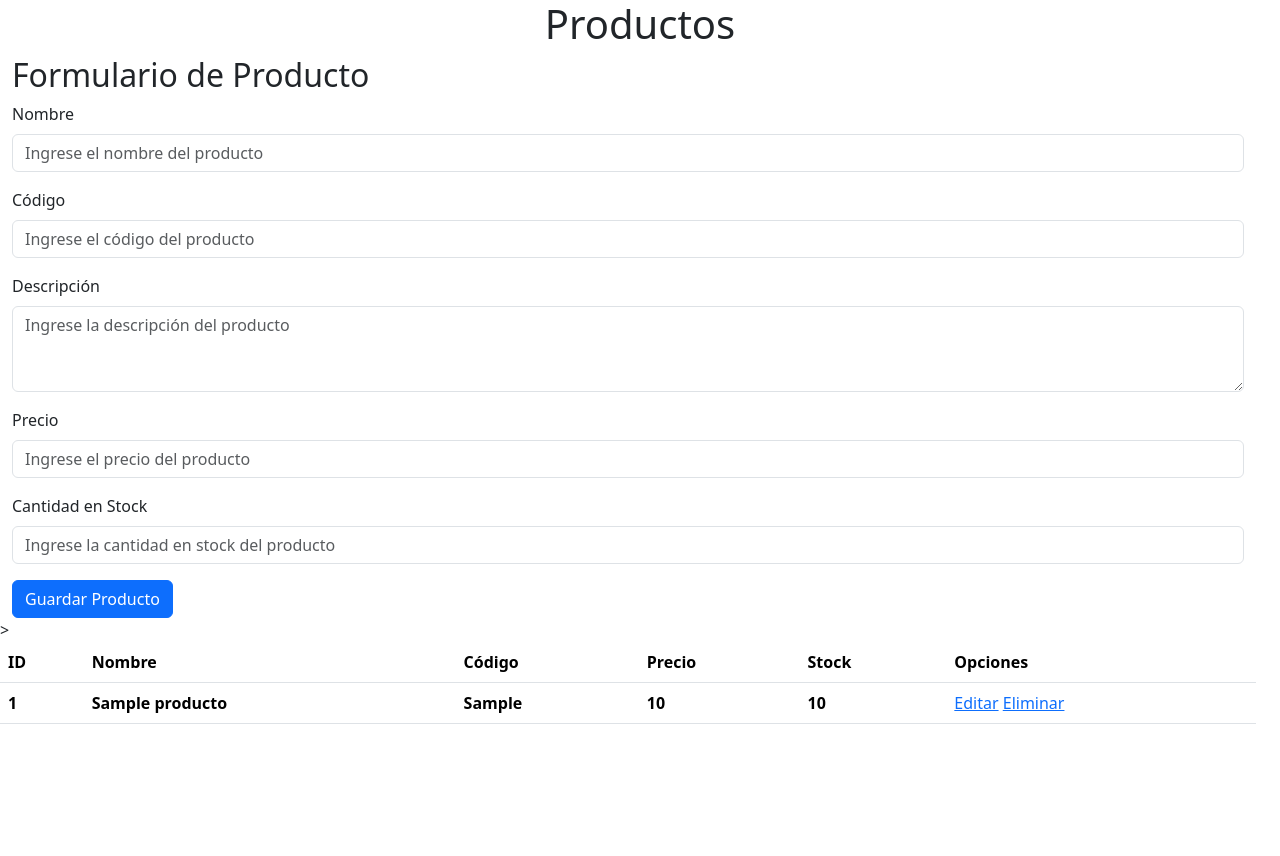
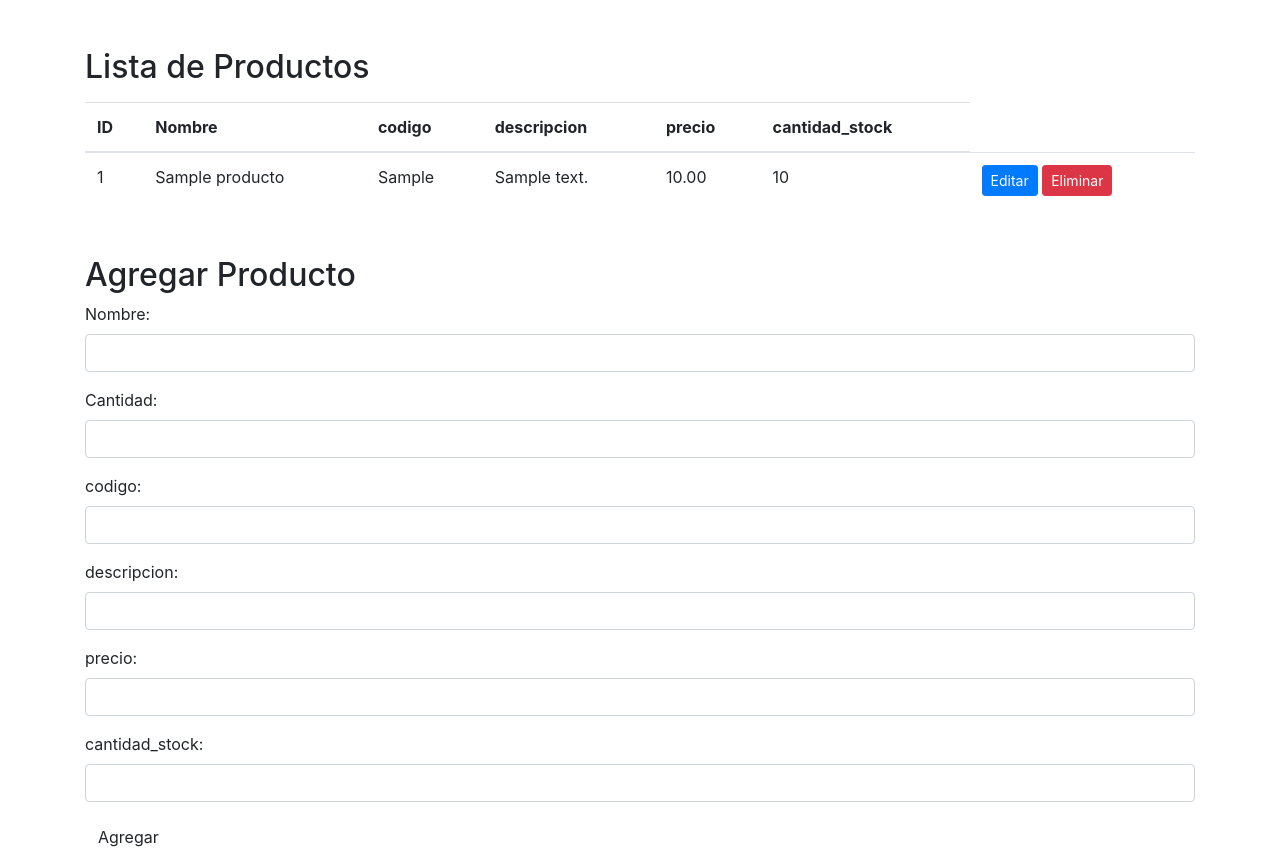
Before and after one commit to agushdez/sistema-inventario, a PHP site: page / in a window 1280 px wide. Before the commit the page ends 724 px from the top, so only its background shows below. Run offline with PHP 8.4, Linux system fonts and the light colour scheme; tables that the repository leaves empty or names only in its code hold one stand-in row (values such as "Sample post").

Commit message:
Estructura basica del proyecto
1 Estructura de carpetas del proyecto con las probables archivos que se vayan a utilizar para crear el crud basico, schema.sql para crear la tabla de productos

```diff
--- /dev/null
+++ b/database/conexion.php
@@ -0,0 +1,6 @@
+<?php
+$conexion = new mysqli('localhost', 'root', '', 'sistemainventario');
+if ($conexion->connect_error) {
+    die('Error de conexión: ' . $conexion->connect_error);
+}
+?>
--- a/index.php
+++ b/index.php
@@ -3,72 +3,74 @@
 <head>
     <meta charset="UTF-8">
     <meta name="viewport" content="width=device-width, initial-scale=1.0">
-    <link href="https://cdn.jsdelivr.net/npm/bootstrap@5.3.3/dist/css/bootstrap.min.css" rel="stylesheet" integrity="sha384-QWTKZyjpPEjISv5WaRU9OFeRpok6YctnYmDr5pNlyT2bRjXh0JMhjY6hW+ALEwIH" crossorigin="anonymous">
-    <title>Sistema inventario</title>
+    <title>CRUD de Productos</title>
+    <link rel="stylesheet" href="https://cdn.jsdelivr.net/npm/bootstrap@4.6.2/dist/css/bootstrap.min.css" integrity="sha384-xOolHFLEh07PJGoPkLv1IbcEPTNtaed2xpHsD9ESMhqIYd0nLMwNLD69Npy4HI+N" crossorigin="anonymous">
 </head>
 <body>
-    <h1 class="text-center">Productos</h1>
-
-    <div class="container-fluid row">
-    <h2>Formulario de Producto</h2>
-    <form>
-        <div class="mb-3">
-            <label for="nombre" class="form-label">Nombre</label>
-            <input type="text" class="form-control" id="nombre" placeholder="Ingrese el nombre del producto">
-        </div>
-        <div class="mb-3">
-            <label for="codigo" class="form-label">Código</label>
-            <input type="text" class="form-control" id="codigo" placeholder="Ingrese el código del producto">
-        </div>
-        <div class="mb-3">
-            <label for="descripcion" class="form-label">Descripción</label>
-            <textarea class="form-control" id="descripcion" rows="3" placeholder="Ingrese la descripción del producto"></textarea>
-        </div>
-        <div class="mb-3">
-            <label for="precio" class="form-label">Precio</label>
-            <input type="number" class="form-control" id="precio" placeholder="Ingrese el precio del producto">
-        </div>
-        <div class="mb-3">
-            <label for="cantidad_stock" class="form-label">Cantidad en Stock</label>
-            <input type="number" class="form-control" id="cantidad_stock" placeholder="Ingrese la cantidad en stock del producto">
-        </div>
-        <button type="submit" class="btn btn-primary">Guardar Producto</button>
-    </form>
-
-    <table class="table">
-        <thead>
-            <tr>
-            <th scope="col">ID</th>
-            <th scope="col">Nombre</th>
-            <th scope="col">Código</th>
-            <th scope="col">Precio</th>
-            <th scope="col">Stock</th>
-            <th scope="col">Opciones</th>
-            </tr>
-        </thead>
+    <div class="container mt-5">
+        <h2 class="mb-3">Lista de Productos</h2>
+        <table class="table">
+            <thead>
+                <tr>
+                    <th>ID</th>
+                    <th>Nombre</th>
+                    <th>codigo</th>
+                    <th>descripcion</th>
+                    <th>precio</th>
+                    <th>cantidad_stock</th>
+                </tr>
+            </thead>
             <tbody>
                 <?php
-                    include "modelo/conexion.php";
-                    $sql=$conexion->query(" select * from producto ");
-                    while($datos=$sql->fetch_object()) { ?>
-                        <tr>
-                            <th scope="row"><?= $datos->id ?></th>
-                            <th scope="row"><?= $datos->nombre ?></th>
-                            <th scope="row"><?= $datos->codigo ?></th>
-                            <th scope="row"><?= $datos->precio ?></th>
-                            <th scope="row"><?= $datos->cantidad_stock ?></th>
+                include 'database/conexion.php';
+                $query = "SELECT * FROM productos";
+                $result = $conexion->query($query);
+                while ($data = $result->fetch_assoc()) {
+                    echo "<tr>
+                            <td>{$data['id']}</td>
+                            <td>{$data['nombre']}</td>
+                            <td>{$data['codigo']}</td>
+                            <td>{$data['descripcion']}</td>
+                            <td>{$data['precio']}</td>
+                            <td>{$data['cantidad_stock']}</td>
                             <td>
-                                <a href="">Editar</a>
-                                <a href="">Eliminar</a>
+                                <a href='editar.php?id={$data['id']}' class='btn btn-primary btn-sm'>Editar</a>
+                                <a href='eliminar.php?id={$data['id']}' class='btn btn-danger btn-sm'>Eliminar</a>
                             </td>
-                        </tr>
-                <?php }
+                          </tr>";
+                }
                 ?>
-                >
             </tbody>
         </table>
+
+        <h2 class="mt-5">Agregar Producto</h2>
+        <form action="crear.php" method="POST">
+            <div class="form-group">
+                <label for="nombre">Nombre:</label>
+                <input type="text" class="form-control" id="nombre" name="nombre">
+            </div>
+            <div class="form-group">
+                <label for="cantidad">Cantidad:</label>
+                <input type="number" class="form-control" id="cantidad" name="cantidad">
+            </div>
+            <div class="form-group">
+                <label for="codigo">codigo:</label>
+                <input type="number" class="form-control" id="codigo" name="codigo">
+            </div>
+            <div class="form-group">
+                <label for="descripcion">descripcion:</label>
+                <input type="number" class="form-control" id="descripcion" name="descripcion">
+            </div>
+            <div class="form-group">
+                <label for="precio">precio:</label>
+                <input type="number" class="form-control" id="precio" name="precio">
+            </div>
+            <div class="form-group">
+                <label for="cantidad_stock">cantidad_stock:</label>
+                <input type="number" class="form-control" id="cantidad_stock" name="cantidad_stock">
+            </div>
+            <button type="submit" class="btn">Agregar</button>
+        </form>
     </div>
-
-    <script src="https://cdn.jsdelivr.net/npm/bootstrap@5.3.3/dist/js/bootstrap.bundle.min.js" integrity="sha384-YvpcrYf0tY3lHB60NNkmXc5s9fDVZLESaAA55NDzOxhy9GkcIdslK1eN7N6jIeHz" crossorigin="anonymous"></script>
 </body>
 </html>
--- a/modelo/conexion.php
+++ /dev/null
@@ -1,4 +0,0 @@
-<?php
-    $conexion = new mysqli("localhost", "root", "", "sistemainventario");
-    $conexion->set_charset("utf8")
-?>
```
Also changed, not shown: database/schema.sql (added, +12 -0 lines), controllers/crear_producto.php (added), controllers/editar_producto.php (added), controllers/eliminar_producto.php (added), vistas/editar-producto.php (added).
